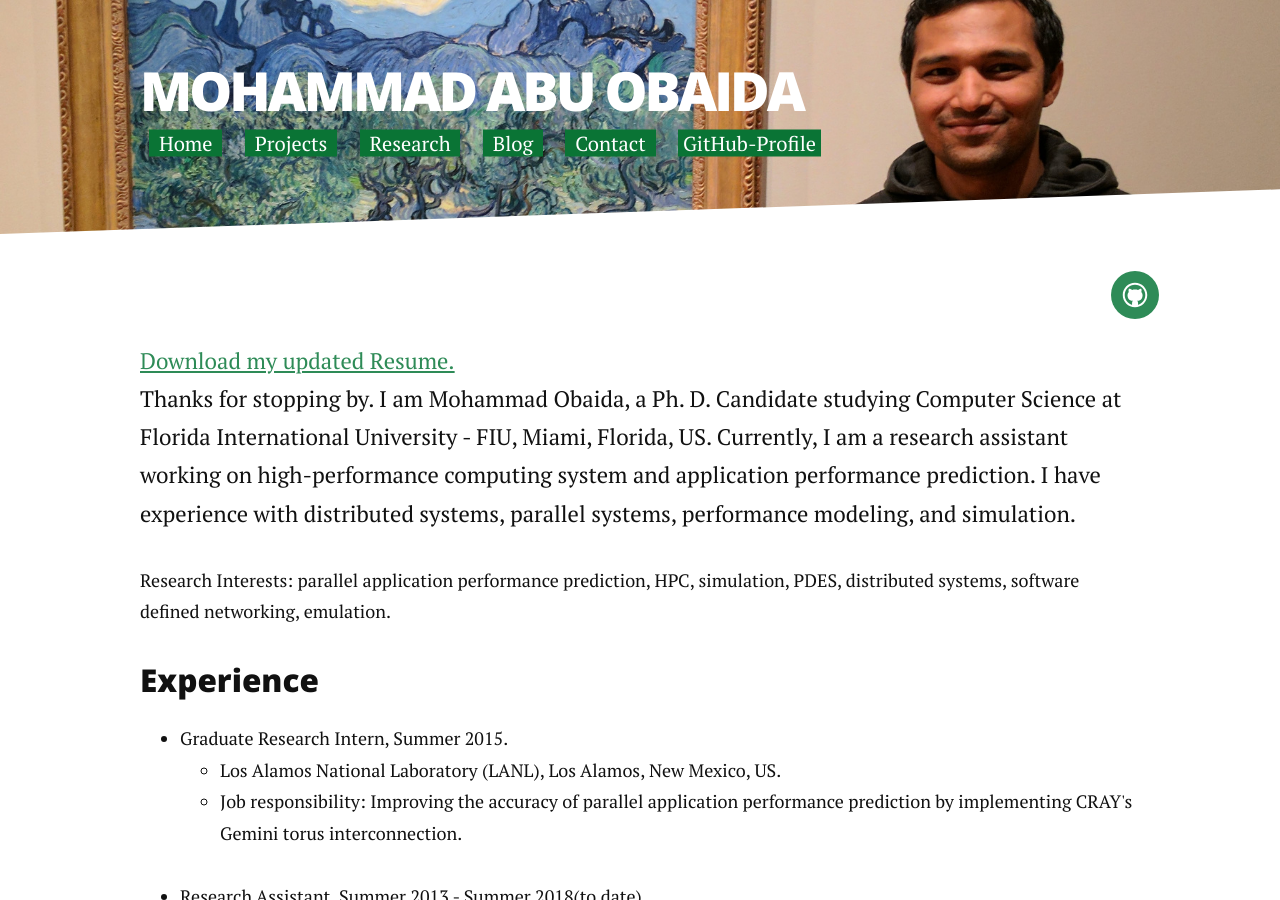
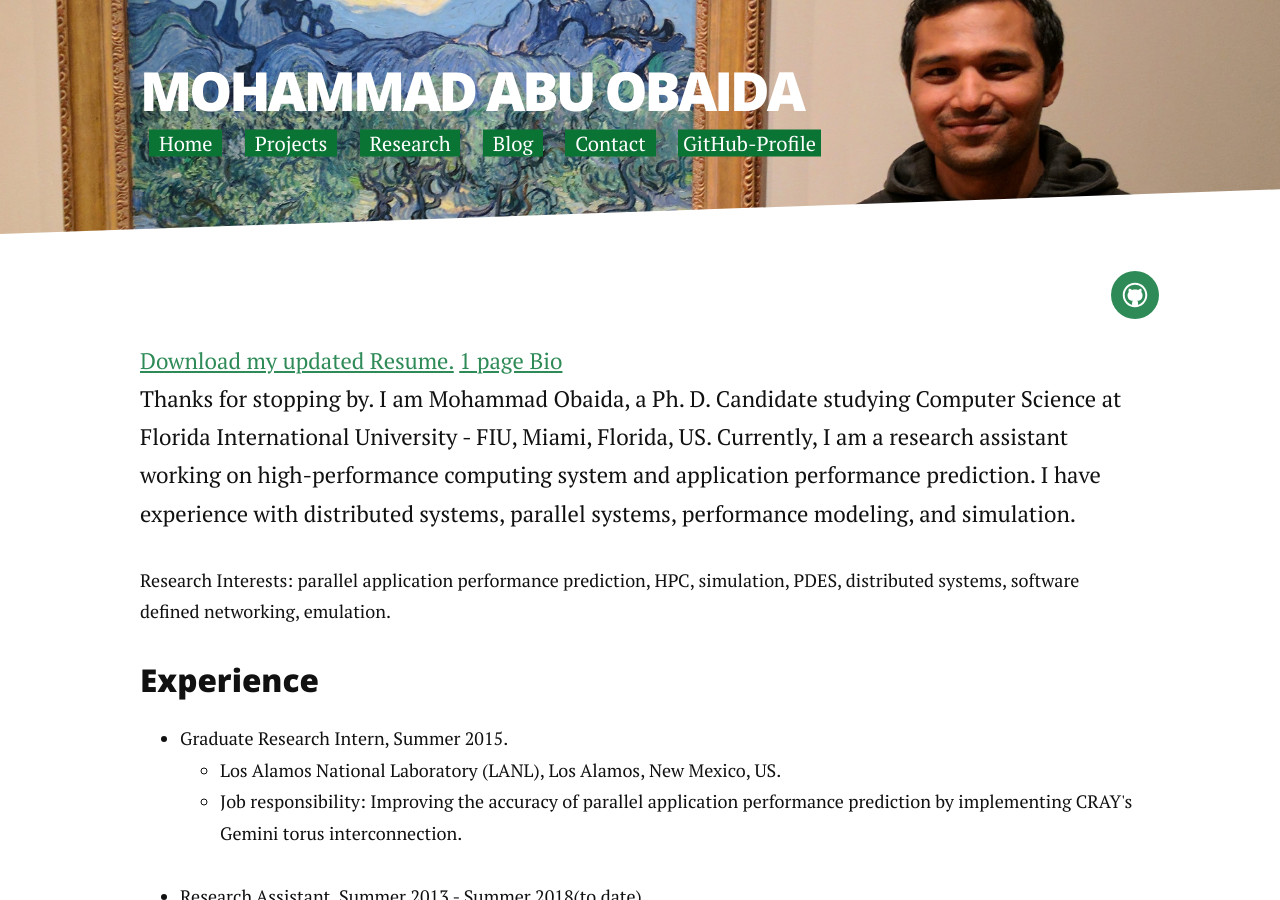
Before and after one commit to summonersRift/summonersrift.github.io, a Jekyll site: the page built from index.html, in a window 1280 px wide and 900 px high. Built offline with Jekyll 4.4.1, drawn with Linux system fonts in a browser that asks for light colours; nearby versions of some CDN libraries; the list of posts is cut into pages by our own code.

```diff
--- a/index.html
+++ b/index.html
@@ -6,7 +6,7 @@
 <div class="home" id ="home">
    {% include githublogo.html %}
    <p class="intro">
-	<a href="/assets/files/resume2018.pdf" alt="Mohammad Obaida Resume" align="middle"> Download my updated Resume.</a><br>
+	<a href="/assets/files/resume2018.pdf" alt="Mohammad Obaida Resume" align="middle"> Download my updated Resume.</a> <a href="https://codingcommander.github.io">1 page Bio</a><br>
 
         Thanks for stopping by. I am Mohammad Obaida, a Ph. D. Candidate studying Computer Science at Florida International University - FIU, Miami, Florida, US.
 	Currently, I am a research assistant working on high-performance computing system and application performance prediction.
```
